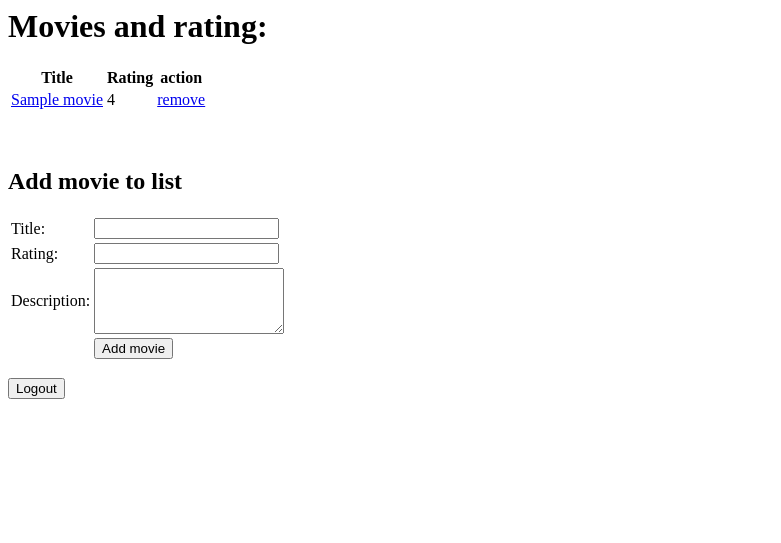
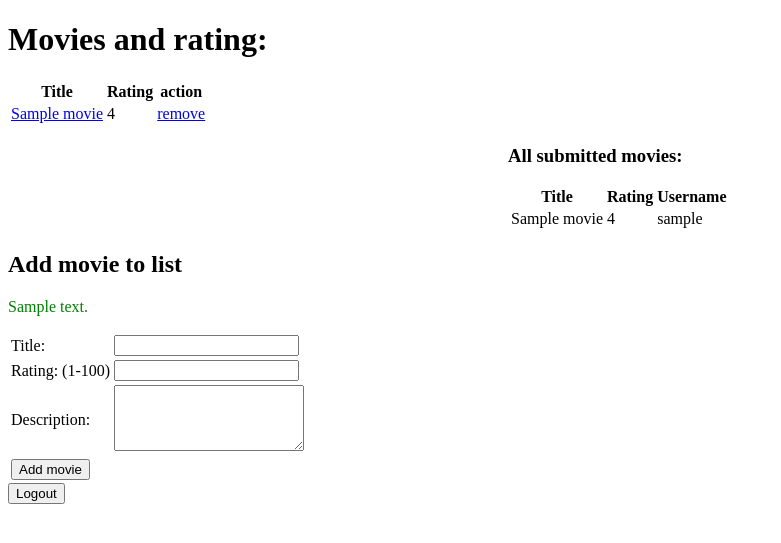
Before and after one commit to Cohnny/CloudEdgeAssignment, a Flask app: template templates/movies.html in a window 1280 px wide. Shown: the top 543 px of the page, without its empty margins (0-781 px from the left). Run offline with Flask 3, Linux system fonts and the light colour scheme; the template is opened without the code that fills it: most values are stand-ins (such as "Sample title", 1, 10 or a date in 2020).

Commit message:
Update from complete project.

```diff
--- a/main.py
+++ b/main.py
@@ -1,6 +1,8 @@
 import sqlite3
 import secrets
 import pyodbc
+import os
+from dotenv import load_dotenv
 from flask import Flask, render_template, request, url_for, redirect, session
 from flask_bcrypt import Bcrypt
 
@@ -15,12 +17,43 @@ connection = sqlite3.connect(DATABASE, check_same_thread=False)
 cursor = connection.cursor()
 '''
 
-connection_string = ('Driver={ODBC Driver 18 for SQL Server};Server=tcp:cloudedgeassignment.database.windows.net,1433;'
-                     'Database=CloudEdgeAssignment;Uid=CloudAdmin;Pwd={kyh2023!};Encrypt=yes;'
-                     'TrustServerCertificate=no;Connection Timeout=30;')
+load_dotenv()
+database_driver = os.getenv('DATABASE_DRIVER')
+database_server = os.getenv('DATABASE_SERVER')
+database_name = os.getenv('DATABASE_NAME')
+database_user = os.getenv('DATABASE_USER')
+database_password = os.getenv('DATABASE_PASSWORD')
+
+connection_string = (
+    f'Driver={{{database_driver}}};'
+    f'Server={{{database_server}}};'
+    f'Database={{{database_name}}};'
+    f'Uid={{{database_user}}};'
+    f'Pwd={{{database_password}}};'
+    'Encrypt=yes;TrustServerCertificate=no;Connection Timeout=30;'
+)
 connection = pyodbc.connect(connection_string)
 cursor = connection.cursor()
 
+
+
+def get_all_movies():
+    cursor.execute("SELECT title, rating, user_id FROM movies")
+    movie_list_db = cursor.fetchall()
+    movie_list = add_all_movies_to_dict(movie_list_db)
+    return movie_list
+
+
+def add_all_movies_to_dict(movies_list):
+    temp_movies = []
+    for movie in movies_list:
+        title, rating, userid = movie
+        cursor.execute("SELECT user_name FROM users WHERE user_id=?", (userid,))
+        user_data = cursor.fetchone()
+        username = user_data[0]
+        movie_to_add = {"title": title, "rating": rating, "username": username}
+        temp_movies.append(movie_to_add)
+    return temp_movies
 
 
 def get_movies(user_id):
@@ -41,26 +74,46 @@ def add_movies_to_dict(movies_list):
 
 @app.route("/")
 def index():
-    return render_template('welcome.html')
+    return render_template("welcome.html")
 
 
 @app.route("/movies", methods=["GET"])
 def movies():
     userid = session["userid"]
     movie_list = get_movies(userid)
-    return render_template('movies.html', movie_list=movie_list)
+    all_movies_list = get_all_movies()
+
+    success_message = request.args.get('success_message')
+    error_message = request.args.get('error_message')
+    return render_template('movies.html',
+                           movie_list=movie_list,
+                           all_movies_list=all_movies_list,
+                           sucess_message=success_message,
+                           error_message=error_message)
 
 
 @app.route("/add_movies", methods=["POST"])
 def add_movies():
     movie_title = request.form["title"]
     movie_rating = request.form["rating"]
+    movie_rating = int(movie_rating)
+    if movie_rating > 100:
+        movie_rating = 100
+    elif movie_rating < 1:
+        movie_rating = 1
     movie_info = request.form["info"]
     user_id = session["userid"]
-    new_movie = "INSERT INTO movies (title, rating, info, user_id) VALUES (?, ?, ?, ?)"
-    cursor.execute(new_movie, (movie_title, movie_rating, movie_info, user_id))
-    connection.commit()
-    return redirect(url_for('movies'))
+
+    try:
+        new_movie = "INSERT INTO movies (title, rating, info, user_id) VALUES (?, ?, ?, ?)"
+        cursor.execute(new_movie, (movie_title, movie_rating, movie_info, user_id))
+        connection.commit()
+        success_message = "Added movie."
+        return redirect(url_for("movies") + "?success_message=" + success_message)
+
+    except sqlite3.IntegrityError:
+        error_message = "Title already exists."
+        return redirect(url_for("movies") + "?error_message=" + error_message)
 
 
 @app.route("/remove_movie/<movie>", methods=["GET"])
@@ -68,13 +121,13 @@ def remove_movies(movie):
     userid = session["userid"]
     cursor.execute("DELETE FROM movies WHERE user_id=? AND title=?", (userid, movie))
     connection.commit()
-    return redirect(url_for('movies'))
+    return redirect(url_for("movies"))
 
 
 @app.route("/description", methods=["GET"])
 def description():
     movie_list = get_movies(session["userid"])
-    movie_name = request.args.get('movie')
+    movie_name = request.args.get("movie")
     info = None
     rating = None
 
@@ -102,7 +155,7 @@ def login():
             existing_user = cursor.fetchone()
             if existing_user is not None:
                 session["userid"] = existing_user[0]
-                return redirect(url_for('movies'))
+                return redirect(url_for("movies"))
         else:
             error_message = "Wrong password."
             return render_template("welcome.html", error_message=error_message)
@@ -113,7 +166,6 @@ def login():
 
 @app.route("/logout", methods=["GET"])
 def logout():
-    connection.close()
     return render_template("welcome.html")
 
 
@@ -125,20 +177,20 @@ def register_page():
 @app.route("/register_user", methods=["POST"])
 def register():
     username = request.form["username"]
-    error_message = None
 
     if not username.isalnum():
         error_message = "Invalid username."
         return render_template("register.html", error_message=error_message)
     password = request.form["password"]
-    hashed_password = bcrypt.generate_password_hash(password).decode('utf-8')
+    hashed_password = bcrypt.generate_password_hash(password).decode("utf-8")
 
     try:
         new_user = "INSERT INTO users (user_name, password) VALUES (?, ?)"
         cursor.execute(new_user, (username, hashed_password))
         connection.commit()
         success_message = "Registration successful"
-    except sqlite3.IntegrityError:
+        error_message = None
+    except pyodbc.IntegrityError:
         error_message = "Username already exists."
         success_message = None
 
@@ -148,5 +200,5 @@ def register():
         return render_template("register.html", error_message=error_message)
 
 
-if __name__ == '__main__':
+if __name__ == "__main__":
     app.run(host="0.0.0.0", port=5000, debug=True)
--- a/requirements.txt
+++ b/requirements.txt
@@ -2,3 +2,4 @@ Flask==3.0.2
 Flask-Bcrypt==1.0.1
 secret==0.8
 pyodbc==5.1.0
+python-dotenv==1.0.1
--- a/templates/base.html
+++ b/templates/base.html
@@ -1,14 +1,15 @@
-<html>
+<!DOCTYPE html>
+<html lang="en">
 <head>
+    <meta charset="UTF-8">
     <title>{% block title %}{% endblock %}</title>
 </head>
 <body>
     {% block body %}
     {% endblock %}
-    </body>
-
     <footer>
         {% block footer %}
         {% endblock %}
     </footer>
+</body>
 </html>
--- a/templates/description.html
+++ b/templates/description.html
@@ -1,3 +1,5 @@
+<!DOCTYPE html>
+<html lang="en">
 {% extends "base.html" %}
 
 {% block title %}
--- a/templates/movies.html
+++ b/templates/movies.html
@@ -1,3 +1,5 @@
+<!DOCTYPE html>
+<html lang="en">
 {% extends "base.html" %}
 
 {% block title %}
@@ -12,7 +14,7 @@ Movies
             <th>Rating</th>
             <th>action</th>
         </tr>
-{% for i in range(movie_list| length) %}
+        {% for i in range(movie_list|length) %}
             <tr>
                 <td><a href="/description?movie={{ movie_list[i].title }}">{{ movie_list[i].title }}</a></td>
                 <td>{{ movie_list[i].rating }}</td>
@@ -20,19 +22,37 @@ Movies
             </tr>
         {% endfor %}
     </table>
+    <h3 style="margin-left: 500px;">All submitted movies:</h3>
+    <table style="margin-left: 500px;">
+        <tr>
+            <th>Title</th>
+            <th>Rating</th>
+            <th>Username</th>
+        </tr>
+        {% for i in range(all_movies_list|length) %}
+            <tr>
+                <td>{{ all_movies_list[i].title }}</td>
+                <td>{{ all_movies_list[i].rating }}</td>
+                <td>{{ all_movies_list[i].username }}</td>
+            </tr>
+        {% endfor %}
+    </table>
 
-<br>
-<br>
     <h2>Add movie to list</h2>
     <form action="/add_movies" method="POST">
         <table>
-
             <tr>
                 <td><label for="Title">Title:</label></td>
                 <td><input type="text" id="title" name="title"></td>
+                {% if success_message %}
+                    <p style="color: green;">{{ success_message }}</p>
+                {% endif %}
+                {% if error_message %}
+                    <p style="color: red;">{{ error_message }}</p>
+                {% endif %}
             </tr>
             <tr>
-            <td><label for="Rating">Rating:</label></td>
+                <td><label for="Rating">Rating: (1-100)</label></td>
                 <td><input type="number" id="rating" name="rating"></td>
             </tr>
             <tr>
@@ -40,7 +60,6 @@ Movies
                 <td><textarea id="description" name="info" rows="4" cols="21"></textarea></td>
             </tr>
             <tr>
-            <td></td>
                 <td><input type="submit" value="Add movie"></td>
             </tr>
         </table>
@@ -49,6 +68,7 @@ Movies
 
 {% block footer %}
     <form action="/logout" method="GET">
-    <td><input type="submit" value="Logout"></td>
+        <input type="submit" value="Logout">
     </form>
 {% endblock %}
+</html>
--- a/templates/register.html
+++ b/templates/register.html
@@ -1,3 +1,5 @@
+<!DOCTYPE html>
+<html lang="en">
 {% extends "base.html" %}
 
 {% block title %}
```
Also changed, not shown: docker-compose.yml (+7 -1 lines), templates/welcome.html (+9 -5 lines), .github/workflows/main.yml, CloudEdgeAssignment-database.db, 2 other files. Lines whose indentation alone changed are shown as unchanged.
